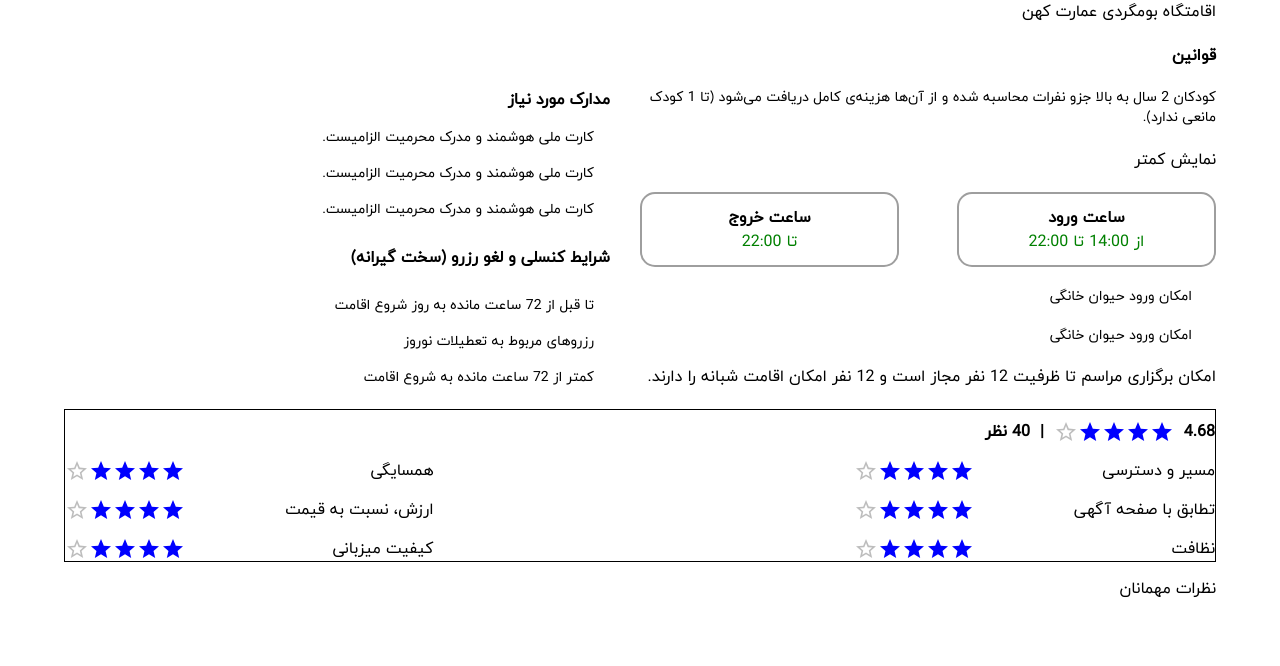
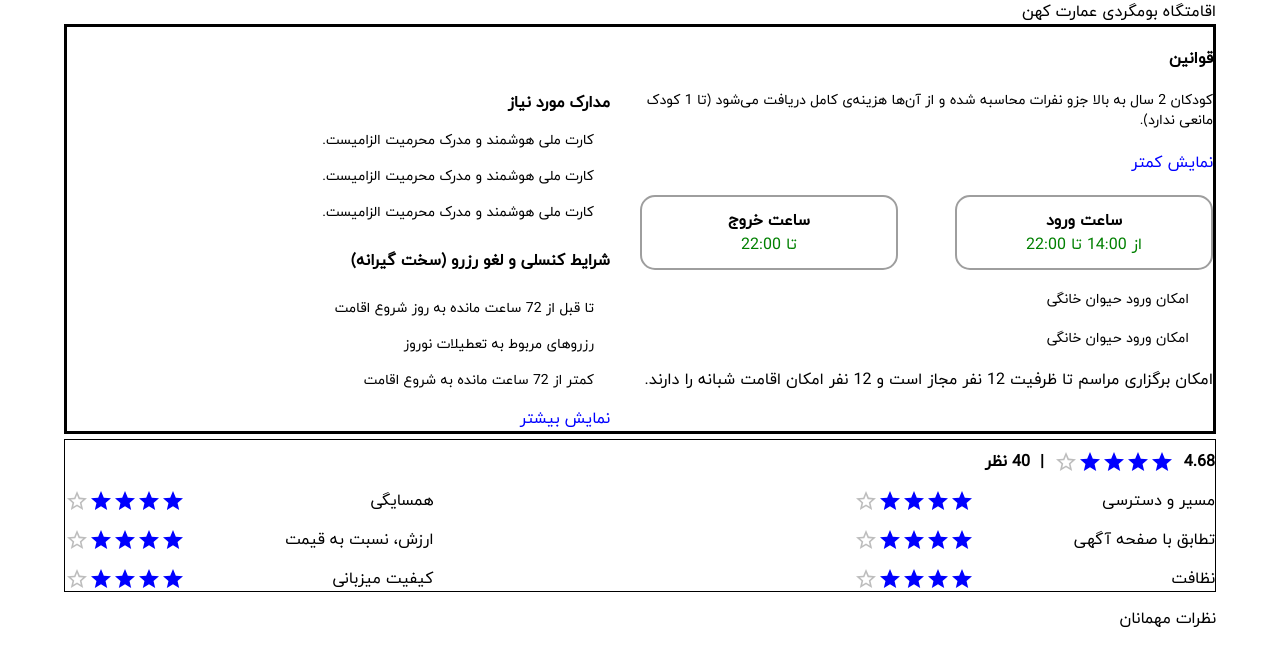
Before and after one commit to Masoudbkhti/Shab, a Next.js app: page /houses/1 in a window 1280 px wide. Shown: the top 666 px of the page. Built offline with nearby package versions, Linux system fonts and the light colour scheme.

Commit message:
Some changed added

```diff
--- a/app/components/houses/Rules.js
+++ b/app/components/houses/Rules.js
@@ -13,7 +13,7 @@ import DoneIcon from "@mui/icons-material/Done";
 export default function Rules({ data }) {
   return (
     <Container>
-      <Box sx={{ borderRadius: "3px", borderColor: "black" }}>
+      <Box sx={{ border: 3 }}>
         <Typography
           variant="body1"
           sx={{ fontWeight: "Bold", marginTop: "20px" }}
@@ -26,7 +26,10 @@ export default function Rules({ data }) {
               کودکان 2 سال به بالا جزو نفرات محاسبه شده و از آن‌ها هزینه‌ی کامل
               دریافت می‌شود (تا 1 کودک مانعی ندارد).
             </Typography>
-            <Typography variant="body1" sx={{ marginTop: "20px" }}>
+            <Typography
+              variant="body1"
+              sx={{ marginTop: "20px", color: "blue" }}
+            >
               نمایش کمتر
             </Typography>
             <Box
@@ -137,6 +140,9 @@ export default function Rules({ data }) {
                 </Typography>
               </ListItem>
             </List>
+            <Typography variant="body1" sx={{ color: "blue" }}>
+              نمایش بیشتر
+            </Typography>
           </Box>
         </Grid>
       </Box>
```
